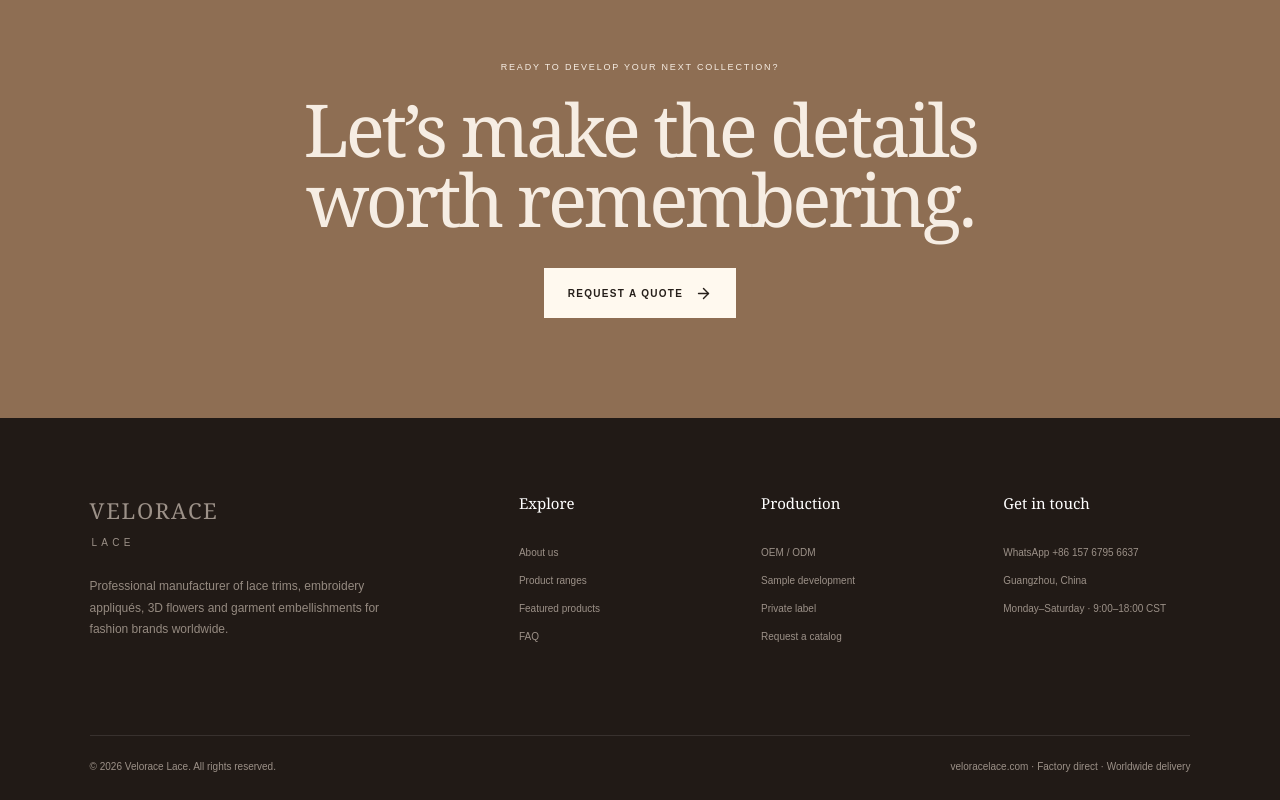
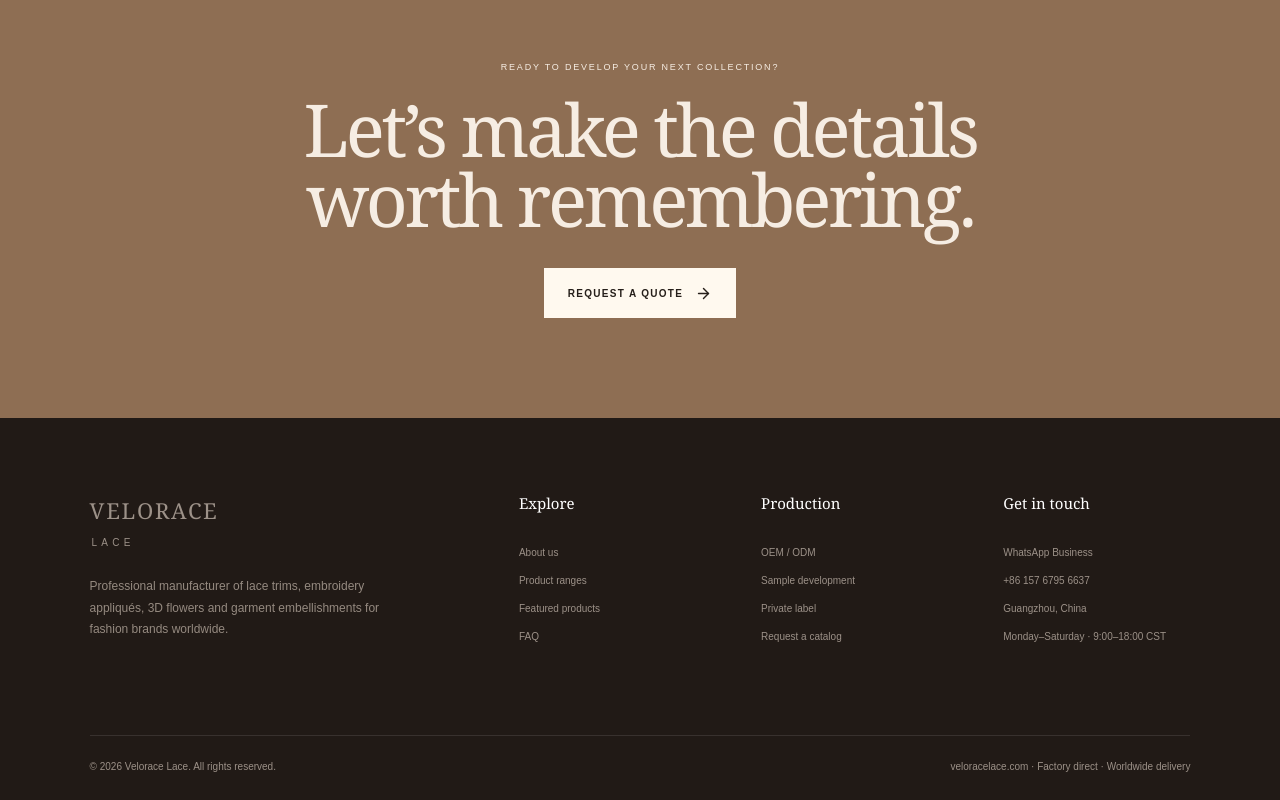
Before and after one commit to linxingwei/lace-b2b-site, a Next.js app: page / in a window 1280 px wide. Shown: the part 6775-7575 px from the top of the page. Built offline with nearby package versions, Linux system fonts and the light colour scheme; no server answers.

Commit message:
Use WhatsApp Business contact link

```diff
--- a/app/layout.tsx
+++ b/app/layout.tsx
@@ -25,10 +25,10 @@ export default function RootLayout({ children }: Readonly<{ children: React.Reac
           <div className="footer-brand"><a className="logo logo-light" href="#home"><strong>VELORACE</strong><span>LACE</span></a><p>Professional manufacturer of lace trims, embroidery appliqués, 3D flowers and garment embellishments for fashion brands worldwide.</p></div>
           <div><h3>Explore</h3><a href="#about">About us</a><a href="#catalog">Product ranges</a><a href="#products">Featured products</a><a href="#faq">FAQ</a></div>
           <div><h3>Production</h3><a href="#quote">OEM / ODM</a><a href="#quote">Sample development</a><a href="#quote">Private label</a><a href="#quote">Request a catalog</a></div>
-          <div><h3>Get in touch</h3><a href="https://wa.me/8615767956637" target="_blank" rel="noreferrer">WhatsApp +86 157 6795 6637</a><span>Guangzhou, China</span><small>Monday–Saturday · 9:00–18:00 CST</small></div>
+          <div><h3>Get in touch</h3><a href="https://wa.me/message/IXEEGXESENF6F1" target="_blank" rel="noreferrer">WhatsApp Business</a><span>+86 157 6795 6637</span><span>Guangzhou, China</span><small>Monday–Saturday · 9:00–18:00 CST</small></div>
           <div className="footer-bottom"><span>© 2026 Velorace Lace. All rights reserved.</span><span>veloracelace.com · Factory direct · Worldwide delivery</span></div>
         </footer>
-        <WhatsAppButton phone="8615767956637" message="Hi, I am interested in your lace and garment accessories. Please send me your catalog." />
+        <WhatsAppButton businessUrl="https://wa.me/message/IXEEGXESENF6F1" />
       </body>
     </html>
   );
--- a/components/SiteHeader.tsx
+++ b/components/SiteHeader.tsx
@@ -3,7 +3,7 @@ import { ArrowRight, Menu, MessageCircle } from "lucide-react";
 export default function SiteHeader() {
   return (
     <>
-      <div className="announcement"><span>OEM / ODM · Flexible MOQ · Worldwide delivery</span><a href="https://wa.me/8615767956637" target="_blank" rel="noreferrer">Quotes within 24 hours <ArrowRight size={13} /></a></div>
+      <div className="announcement"><span>OEM / ODM · Flexible MOQ · Worldwide delivery</span><a href="https://wa.me/message/IXEEGXESENF6F1" target="_blank" rel="noreferrer">Quotes within 24 hours <ArrowRight size={13} /></a></div>
       <header className="site-header">
         <a className="logo" href="#home" aria-label="Velorace Lace home"><strong>VELORACE</strong><span>LACE</span></a>
         <nav aria-label="Main navigation"><a href="#home">Home</a><a href="#about">About</a><a href="#catalog">Collections</a><a href="#products">Products</a><a href="#faq">FAQ</a></nav>
--- a/components/WhatsAppButton.tsx
+++ b/components/WhatsAppButton.tsx
@@ -1,6 +1,6 @@
 "use client";
 import { MessageCircle } from "lucide-react";
 
-export default function WhatsAppButton({ phone, message }: { phone: string; message: string }) {
-  return <a href={`https://wa.me/${phone}?text=${encodeURIComponent(message)}`} target="_blank" rel="noreferrer" className="whatsapp-float" aria-label="Chat with Velorace Lace on WhatsApp"><MessageCircle size={23} /><span>Chat with us</span></a>;
+export default function WhatsAppButton({ businessUrl }: { businessUrl: string }) {
+  return <a href={businessUrl} target="_blank" rel="noreferrer" className="whatsapp-float" aria-label="Chat with Velorace Lace on WhatsApp Business"><MessageCircle size={23} /><span>Chat with us</span></a>;
 }
```
